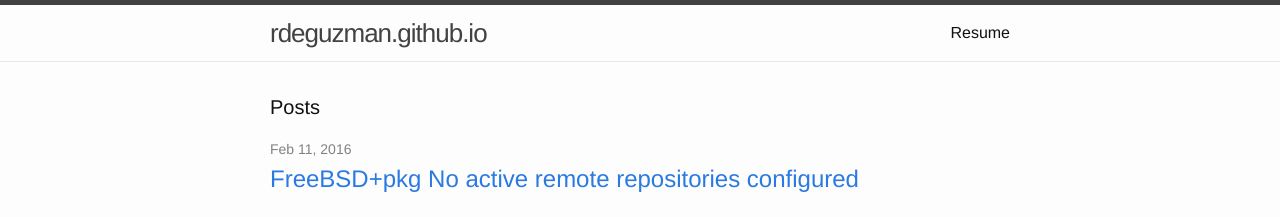
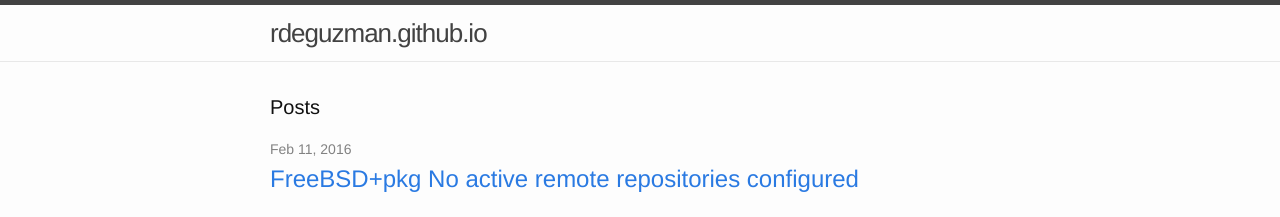
Before and after one commit to rdeguzman/rdeguzman.github.io, a Jekyll site: the page built from index.html, in a window 1280 px wide and 900 px high. Shown: the top 217 px of the window. Built offline with Jekyll 4.4.1, drawn with Linux system fonts in a browser that asks for light colours.

Commit message:
Remove resume

```diff
--- a/_includes/header.html
+++ b/_includes/header.html
@@ -14,7 +14,7 @@
       </a>
 
       <div class="trigger">
-        <a class="page-link" href="/resume/" target="_blank">Resume</a>
+        <!-- <a class="page-link" href="/resume/" target="_blank">Resume</a> -->
       </div>
     </nav>
 
```
